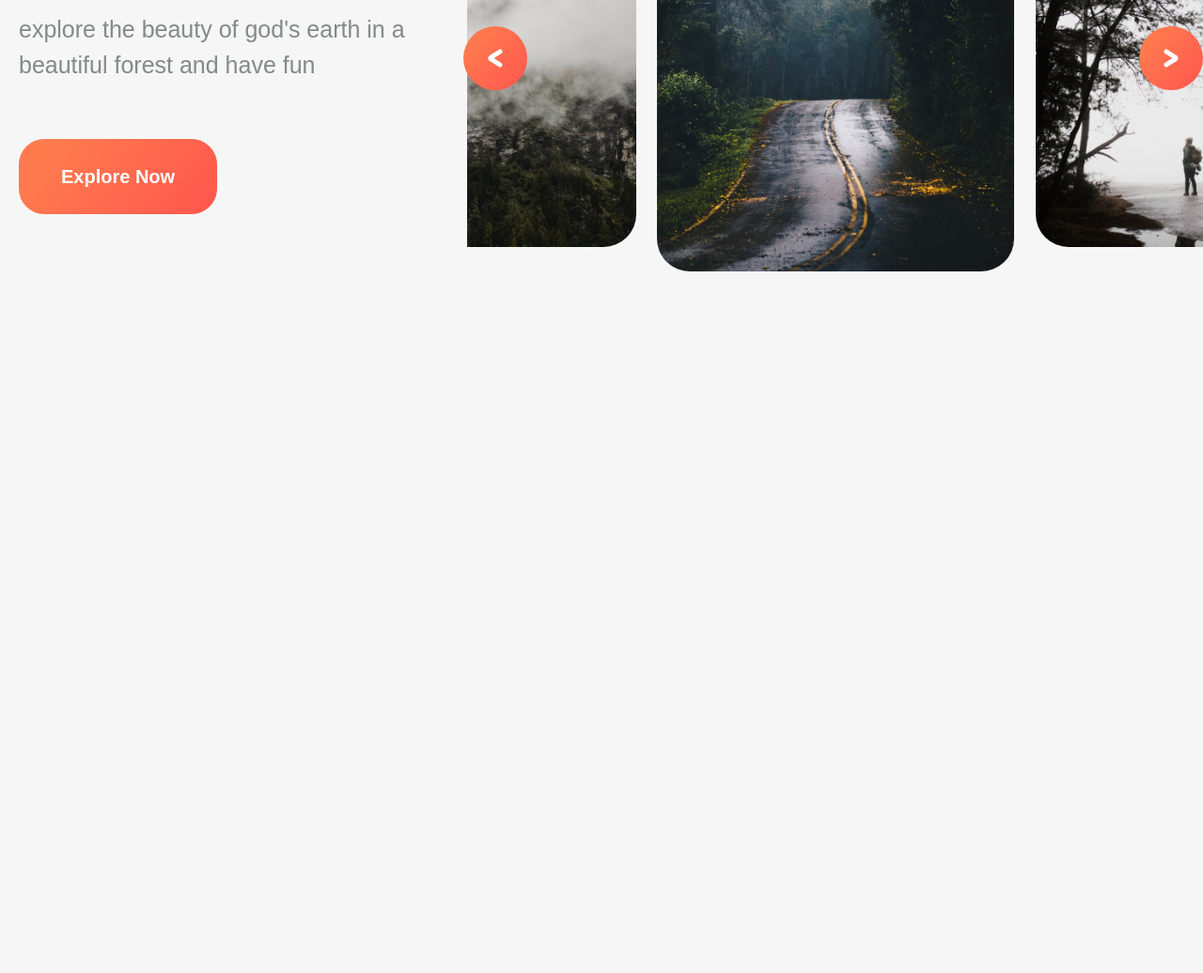
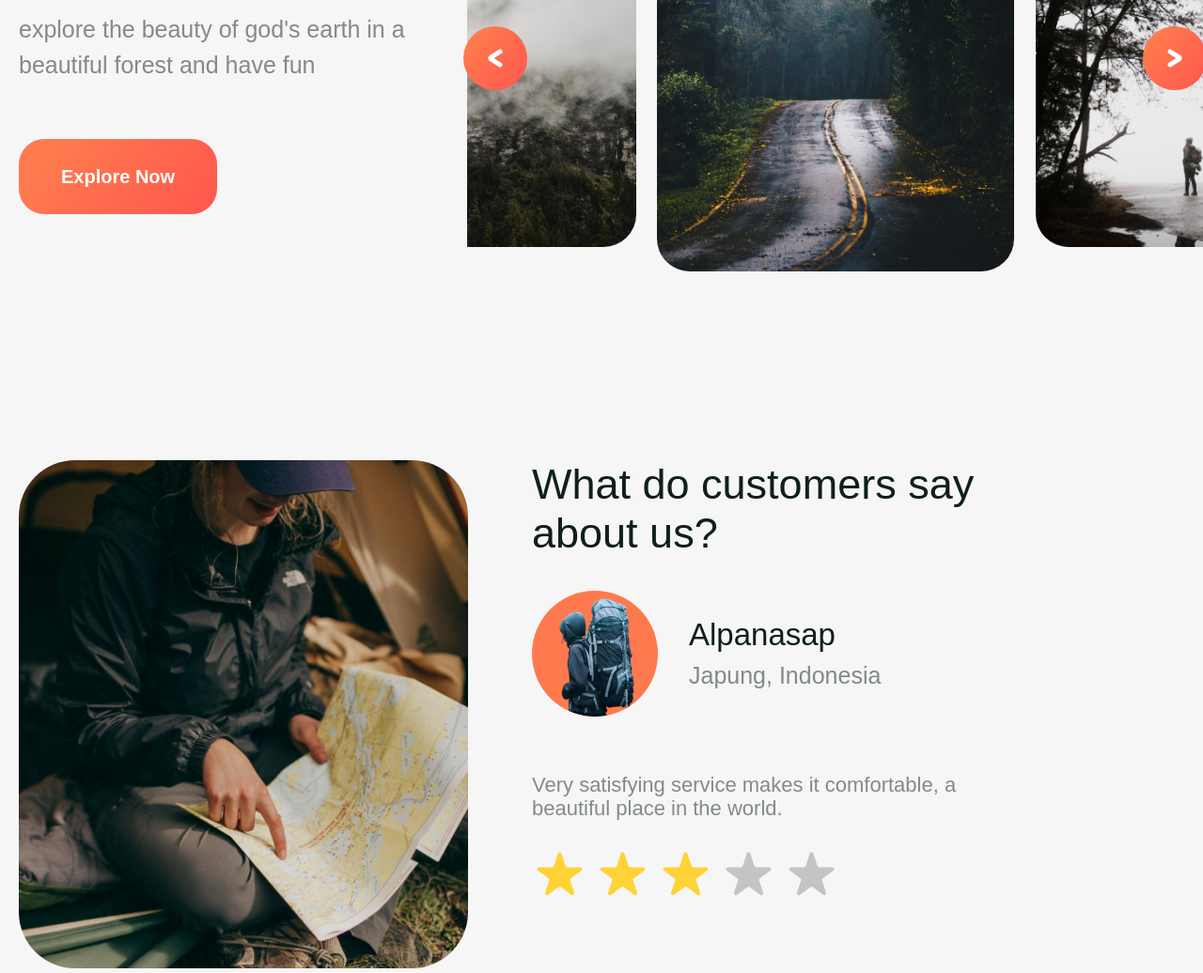
Before and after one commit to denys-khrapov/travel, a website: page src/index.html in a window 1280 px wide. Shown: the part 1203-2239 px from the top of the page at 94% size. Before the commit the page ends 1493 px from the top, so only its background shows below. Drawn offline with nearby package versions, Linux system fonts and the light colour scheme.

Commit message:
customers

```diff
--- a/src/index.html
+++ b/src/index.html
@@ -97,6 +97,34 @@
                 </div>
             </div>
         </section>
+        <section class="customers">
+            <div class="container">
+                <div class="customers__row">
+                    <div class="customers__image">
+                        <img src="./img/customers/customers.jpg" alt="customer">
+                    </div>
+                    <div class="customers__content">
+                        <h2 class="customers__title">What do customers say about us?</h2>
+                        <div class="review">
+                            <div class="review__client">
+                                <div class="review__client-avatar"><img src="img/customers/user-avatar.png"
+                                        alt="avatar"></div>
+                                <div class="review__client-description">
+                                    <h3>Alpanasap</h3>
+                                    <p>Japung, Indonesia</p>
+                                </div>
+                            </div>
+                            <p class="review__text">Very satisfying service makes it comfortable, a beautiful place in
+                                the world.
+                            </p>
+                            <div class="review__rating">
+                                <img src="img/customers/stars-rating.svg" alt="rating">
+                            </div>
+                        </div>
+                    </div>
+                </div>
+            </div>
+        </section>
     </main>
 
 
--- /dev/null
+++ b/src/scss/blocks/_customers.scss
@@ -0,0 +1,65 @@
+.customers {
+	margin-bottom: 233px;
+
+
+	&__row {
+		display: flex;
+		column-gap: 68px;
+	}
+
+	&__image {
+		max-width: 478px;
+	}
+
+	&__image img {
+		border-radius: 60px;
+	}
+
+	&__title {
+		font-size: 45px;
+		font-weight: 500;
+		margin-bottom: 35px;
+	}
+
+	&__content {
+		max-width: 491px;
+	}
+}
+
+.review {
+
+	&__client {
+		display: flex;
+		align-items: center;
+		column-gap: 33px;
+		margin-bottom: 60px;
+
+		&-avatar {
+			overflow: hidden;
+			width: 134px;
+			height: 134px;
+			border-radius: 50%;
+			background-color: #FF794E;
+		}
+
+		&-description {
+			h3 {
+				margin-bottom: 10px;
+				font-size: 33px;
+				font-weight: 500;
+
+				+p {
+					font-size: 25px;
+					color: $secondary;
+				}
+			}
+		}
+	}
+
+	&__text {
+		color: $secondary;
+		font-size: 22px;
+		font-weight: 500;
+		margin-bottom: 30px;
+	}
+}
--- a/src/scss/blocks/_destinations.scss
+++ b/src/scss/blocks/_destinations.scss
@@ -85,8 +85,8 @@
 
 }
 
-.slick-list.draggable {
-	padding: 0px 0px 0px 100px;
+.slider .slick-list {
+	padding: 0 24px;
 }
 
 .slick-slide img {
@@ -139,7 +139,7 @@
 		background-image: url(../img/slider/arrow-right.svg);
 	}
 
-	right: 0;
+	right: -4.5px;
 }
 
 .slider .slick-slide,
--- a/src/scss/styles.scss
+++ b/src/scss/styles.scss
@@ -4,3 +4,4 @@
 
 @import "blocks/header";
 @import "blocks/destinations";
+@import "blocks/customers";
```
Also changed, not shown: build/css/styles.css, src/css/styles.css.
